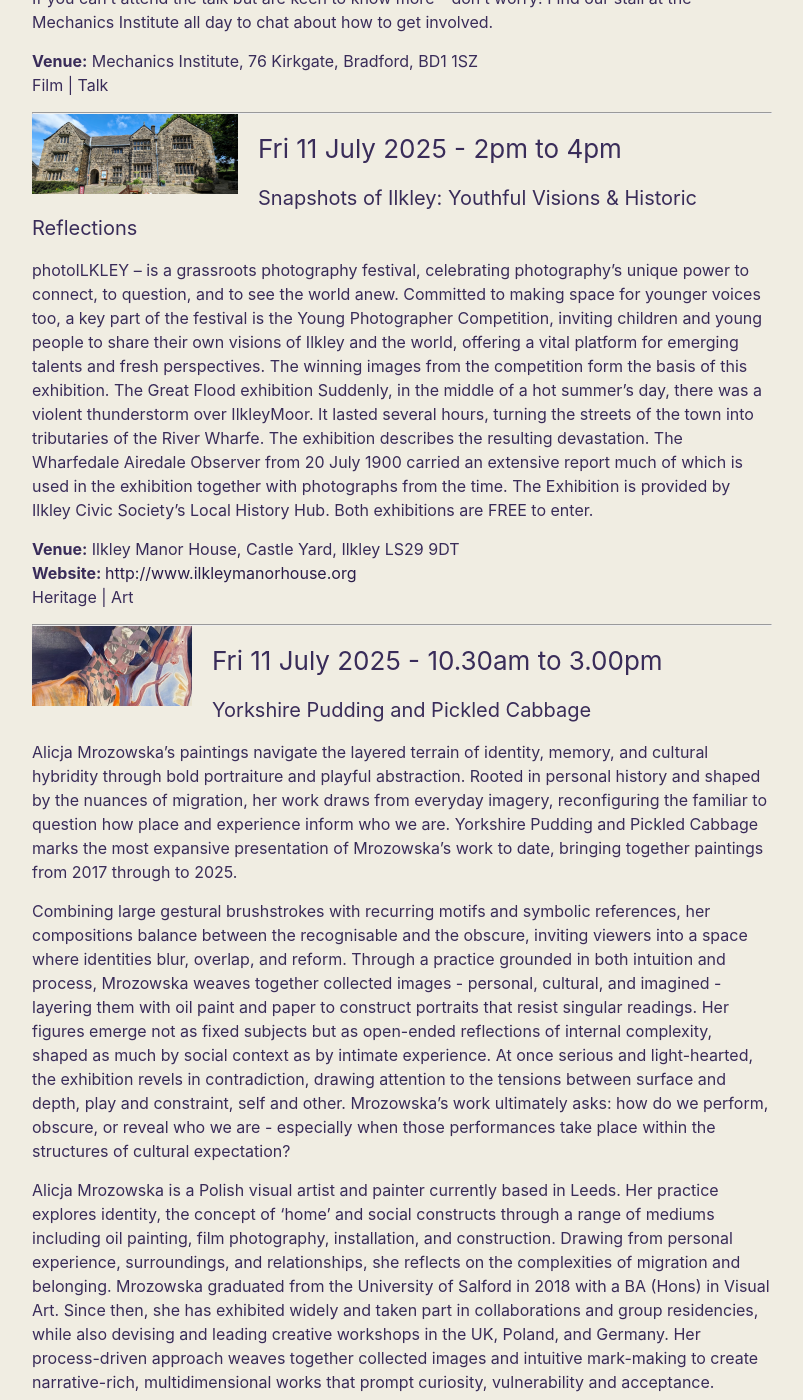
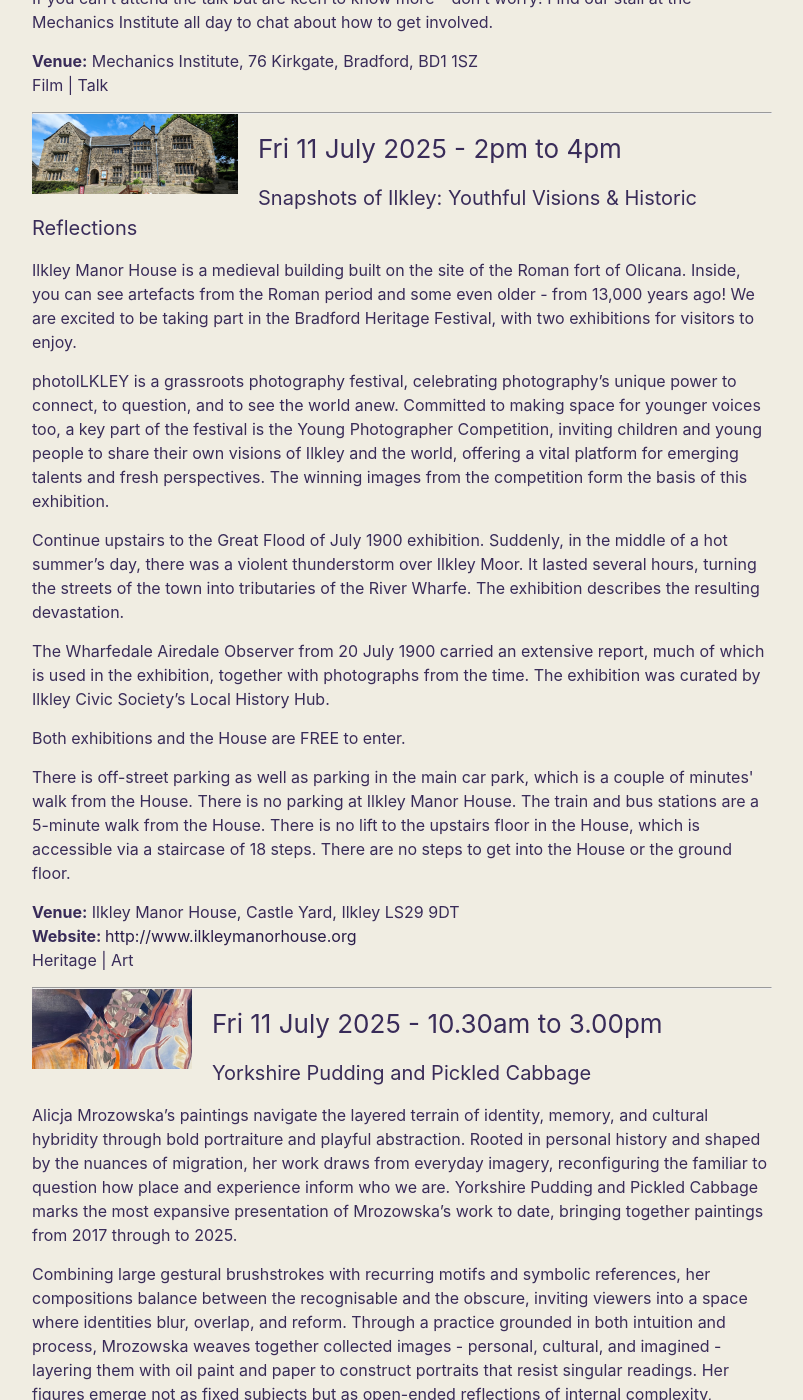
Before and after one commit to jwingfield/bhc2, a Jekyll site: the page built from bhf-2025.markdown, in a window 1280 px wide and 1400 px high, scrolled down 3310 px. Shown: the whole window, without its empty margins (238-1041 px from the left). Built offline with Jekyll 4.4.1, drawn with Linux system fonts in a browser that asks for light colours; some of the changed text lies outside the part shown.

Commit message:
Updates to Ilkley Manor House text

```diff
--- a/_data/bhf-events-2025.yaml
+++ b/_data/bhf-events-2025.yaml
@@ -136,14 +136,12 @@
     Times: 2pm to 4pm
     ShortDesc: Downstairs in the House is a photography exhibition showcasing the winning images from the Young Photographers Competition, a key part of photoILKLEY, Ilkley’s first photography festival which celebrates photography, community, storytelling, reflection, and inclusion. Upstairs is a heritage exhibition about “The Great Flood” which struck Ilkley on Thursday July 12th 1900. The exhibition uses reports and photographs of the time to show what happened and the aftermath.'
     LongDesc: >
-        photoILKLEY – is a grassroots photography festival, celebrating photography’s unique power to connect, to question, and to see the world
-        anew. Committed to making space for younger voices too, a key part of the festival is the Young Photographer Competition, inviting children
-        and young people to share their own visions of Ilkley and the world, offering a vital platform for emerging talents and fresh perspectives. The
-        winning images from the competition form the basis of this exhibition. The Great Flood exhibition Suddenly, in the middle of a hot summer’s day,
-        there was a violent thunderstorm over IlkleyMoor. It lasted several hours, turning the streets of the town into tributaries of the River Wharfe.
-        The exhibition describes the resulting devastation. The Wharfedale Airedale Observer from 20 July 1900 carried an extensive report much of which
-        is used in the exhibition together with photographs from the time. The Exhibition is provided by Ilkley Civic Society’s Local History Hub. Both
-        exhibitions are FREE to enter.
+     <p>Ilkley Manor House is a medieval building built on the site of the Roman fort of Olicana. Inside, you can see artefacts from the Roman period and some even older - from 13,000 years ago! We are excited to be taking part in the Bradford Heritage Festival, with two exhibitions for visitors to enjoy.</p>
+     <p>photoILKLEY is a grassroots photography festival, celebrating photography’s unique power to connect, to question, and to see the world anew. Committed to making space for younger voices too, a key part of the festival is the Young Photographer Competition, inviting children and young people to share their own visions of Ilkley and the world, offering a vital platform for emerging talents and fresh perspectives. The winning images from the competition form the basis of this exhibition.</p>
+     <p>Continue upstairs to the Great Flood of July 1900 exhibition. Suddenly, in the middle of a hot summer’s day, there was a violent thunderstorm over Ilkley Moor. It lasted several hours, turning the streets of the town into tributaries of the River Wharfe. The exhibition describes the resulting devastation. </p>
+     <p>The Wharfedale Airedale Observer from 20 July 1900 carried an extensive report, much of which is used in the exhibition, together with photographs from the time. The exhibition was curated by Ilkley Civic Society’s Local History Hub. </p>
+     <p>Both exhibitions and the House are FREE to enter.</p>
+     <p>There is off-street parking as well as parking in the main car park, which is a couple of minutes' walk from the House. There is no parking at Ilkley Manor House. The train and bus stations are a 5-minute walk from the House. There is no lift to the upstairs floor in the House, which is accessible via a staircase of 18 steps. There are no steps to get into the House or the ground floor.</p>
     Category1: Heritage
     Category2: Art
     LeadName: Sarah Thomas
@@ -269,14 +267,12 @@
     Times: 11am to 4pm
     ShortDesc: Downstairs in the House is a photography exhibition showcasing the winning images from the Young Photographers Competition, a key part of photoILKLEY, Ilkley’s first photography festival which celebrates photography, community, storytelling, reflection, and inclusion. Upstairs is a heritage exhibition about “The Great Flood” which struck Ilkley on Thursday July 12th 1900. The exhibition uses reports and photographs of the time to show what happened and the aftermath.'
     LongDesc: >
-        photoILKLEY – is a grassroots photography festival, celebrating photography’s unique power to connect, to question, and to see the world
-        anew. Committed to making space for younger voices too, a key part of the festival is the Young Photographer Competition, inviting children
-        and young people to share their own visions of Ilkley and the world, offering a vital platform for emerging talents and fresh
-        perspectives. The winning images from the competition form the basis of this exhibition. The Great Flood exhibition Suddenly, in the middle
-        of a hot summer’s day, there was a violent thunderstorm over IlkleyMoor. It lasted several hours, turning the streets of the town into
-        tributaries of the RiverWharfe. The exhibition describes the resulting devastation. The Wharfedale Airedale Observer from 20 July 1900
-        carried an extensive report much of which is used in the exhibition together with photographs from the time. The Exhibition is provided by
-        Ilkley Civic Society’s Local History Hub. Both exhibitions are FREE to enter.
+     <p>Ilkley Manor House is a medieval building built on the site of the Roman fort of Olicana. Inside, you can see artefacts from the Roman period and some even older - from 13,000 years ago! We are excited to be taking part in the Bradford Heritage Festival, with two exhibitions for visitors to enjoy.</p>
+     <p>photoILKLEY is a grassroots photography festival, celebrating photography’s unique power to connect, to question, and to see the world anew. Committed to making space for younger voices too, a key part of the festival is the Young Photographer Competition, inviting children and young people to share their own visions of Ilkley and the world, offering a vital platform for emerging talents and fresh perspectives. The winning images from the competition form the basis of this exhibition.</p>
+     <p>Continue upstairs to the Great Flood of July 1900 exhibition. Suddenly, in the middle of a hot summer’s day, there was a violent thunderstorm over Ilkley Moor. It lasted several hours, turning the streets of the town into tributaries of the River Wharfe. The exhibition describes the resulting devastation. </p>
+     <p>The Wharfedale Airedale Observer from 20 July 1900 carried an extensive report, much of which is used in the exhibition, together with photographs from the time. The exhibition was curated by Ilkley Civic Society’s Local History Hub. </p>
+     <p>Both exhibitions and the House are FREE to enter.</p>
+     <p>There is off-street parking as well as parking in the main car park, which is a couple of minutes' walk from the House. There is no parking at Ilkley Manor House. The train and bus stations are a 5-minute walk from the House. There is no lift to the upstairs floor in the House, which is accessible via a staircase of 18 steps. There are no steps to get into the House or the ground floor.</p>
     Category1: Heritage
     Category2: Art
     LeadName: Sarah Thomas
@@ -509,7 +505,13 @@
     Date: 13/07/2025
     Times: 11am to 4pm
     ShortDesc: Downstairs in the House is a photography exhibition showcasing the winning images from the Young Photographers Competition, a key part of photoILKLEY, Ilkley’s first photography festival which celebrates photography, community, storytelling, reflection, and inclusion. Upstairs is a heritage exhibition about “The Great Flood” which struck Ilkley on Thursday July 12th 1900. The exhibition uses reports and photographs of the time to show what happened and the aftermath.
-    LongDesc: photoILKLEY – is a grassroots photography festival, celebrating photography’s unique power to connect, to question, and to see the world anew. Committed to making space for younger voices too, a key part of the festival is the Young Photographer Competition, inviting children and young people to share their own visions of Ilkley and the world, offering a vital platform for emerging talents and fresh perspectives. The winning images from the competition form the basis of this exhibition. The Great Flood exhibition Suddenly, in the middle of a hot summer’s day, there was a violent thunderstorm over IlkleyMoor. It lasted several hours, turning the streets of the town into tributaries of the RiverWharfe. The exhibition describes the resulting devastation. The Wharfedale Airedale Observer from 20 July 1900 carried an extensive report much of which is used in the exhibition together with photographs from the time. The Exhibition is provided by Ilkley Civic Society’s Local History Hub. Both exhibitions are FREE to enter.'
+    LongDesc: >
+     <p>Ilkley Manor House is a medieval building built on the site of the Roman fort of Olicana. Inside, you can see artefacts from the Roman period and some even older - from 13,000 years ago! We are excited to be taking part in the Bradford Heritage Festival, with two exhibitions for visitors to enjoy.</p>
+     <p>photoILKLEY is a grassroots photography festival, celebrating photography’s unique power to connect, to question, and to see the world anew. Committed to making space for younger voices too, a key part of the festival is the Young Photographer Competition, inviting children and young people to share their own visions of Ilkley and the world, offering a vital platform for emerging talents and fresh perspectives. The winning images from the competition form the basis of this exhibition.</p>
+     <p>Continue upstairs to the Great Flood of July 1900 exhibition. Suddenly, in the middle of a hot summer’s day, there was a violent thunderstorm over Ilkley Moor. It lasted several hours, turning the streets of the town into tributaries of the River Wharfe. The exhibition describes the resulting devastation. </p>
+     <p>The Wharfedale Airedale Observer from 20 July 1900 carried an extensive report, much of which is used in the exhibition, together with photographs from the time. The exhibition was curated by Ilkley Civic Society’s Local History Hub. </p>
+     <p>Both exhibitions and the House are FREE to enter.</p>
+     <p>There is off-street parking as well as parking in the main car park, which is a couple of minutes' walk from the House. There is no parking at Ilkley Manor House. The train and bus stations are a 5-minute walk from the House. There is no lift to the upstairs floor in the House, which is accessible via a staircase of 18 steps. There are no steps to get into the House or the ground floor.</p>
     Category1: Heritage
     Category2: Art
     LeadName: Sarah Thomas
@@ -533,7 +535,7 @@
        novels including ‘Windyridge’. Then delve into his amazing archive of manuscripts, lecture notes, correspondence,
        notebooks, photographs and much more. </p>
        <p>Spaces are limited, so please book your ticket -
-       <a href="https://www.eventbrite.com/e/willie-riley-his-life-and-archive-tickets-1419133268809" target="_blank">www.eventbrite.com</a>
+       <a href="https://www.eventbrite.com/e/willie-riley-his-life-and-archive-tickets-1419133268809" target="_blank"><u>www.eventbrite.com</u></a>
        </p>
     Category1: Heritage
     Category2: Talk
```
